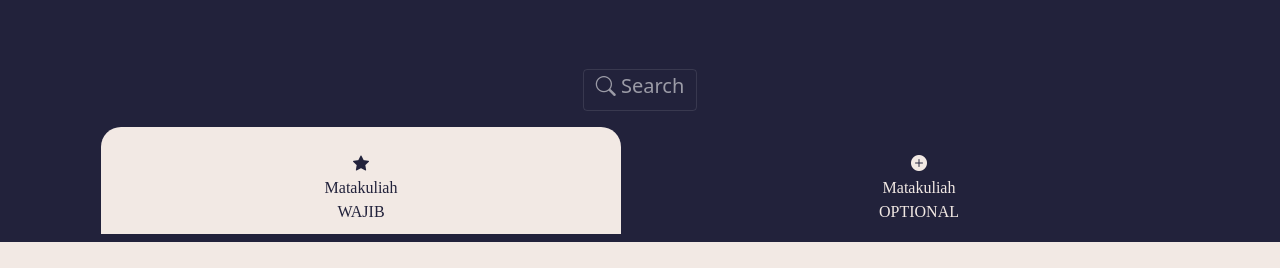
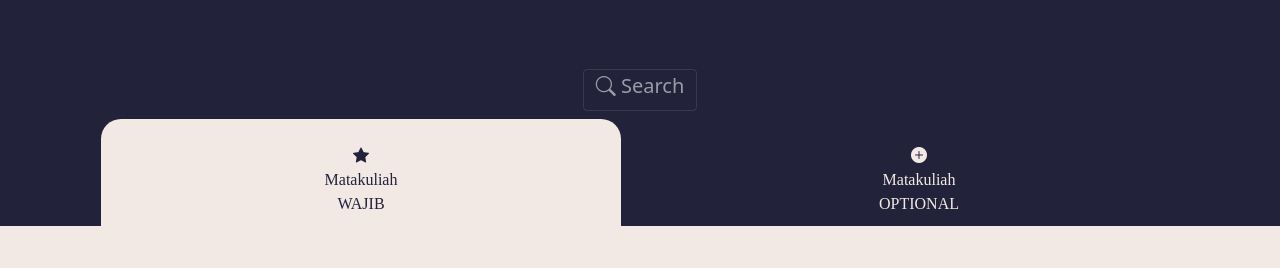
Before and after one commit to naufalbakh/KelasINTEGER-SMT6, a plain HTML site: page index.html in a window 1280 px wide. Shown: the part 153-421 px from the top of the page. Drawn offline with nearby package versions, Linux system fonts and the light colour scheme.

Commit message:
perbaiki padding menu

```diff
--- a/index.html
+++ b/index.html
@@ -1,6 +1,5 @@
 <!DOCTYPE html>
 <html lang="en">
-
   <head>
     <title>KELAS INTEGER SEMESTER 6</title>
     <link rel="icon" type="image/png" href="favicon.png" />
@@ -147,7 +146,7 @@
 
     <!-- MENU -->
 
-  <nav class="navbar navbar-dark bg-dark">
+    <nav class="navbar navbar-dark bg-dark py-0">
       <div class="container justify-content-between">
         <div class="col col-sm-5 col-md-6 text-center">
           <button class="tablinks" onclick="openSUBJ(event, 'WAJIB')" id="defaultOpen"><i class="bi bi-star-fill"></i><br>
@@ -1373,7 +1372,6 @@
     <!-- Core theme JS-->
     <script src="js/scripts.js"></script>
   </body>
-
 </html>
 
 <!--
```
Lines whose indentation alone changed are shown as unchanged.
